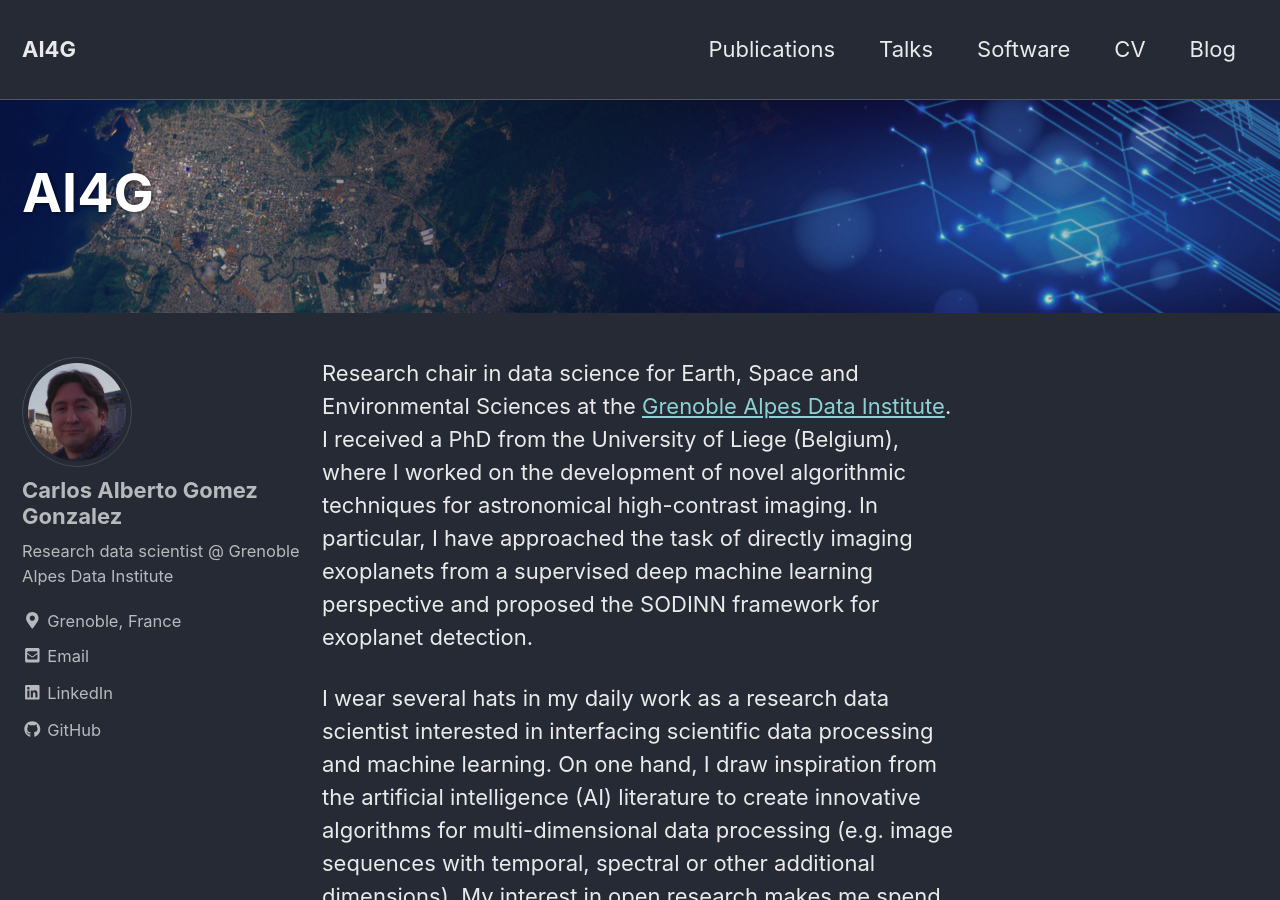
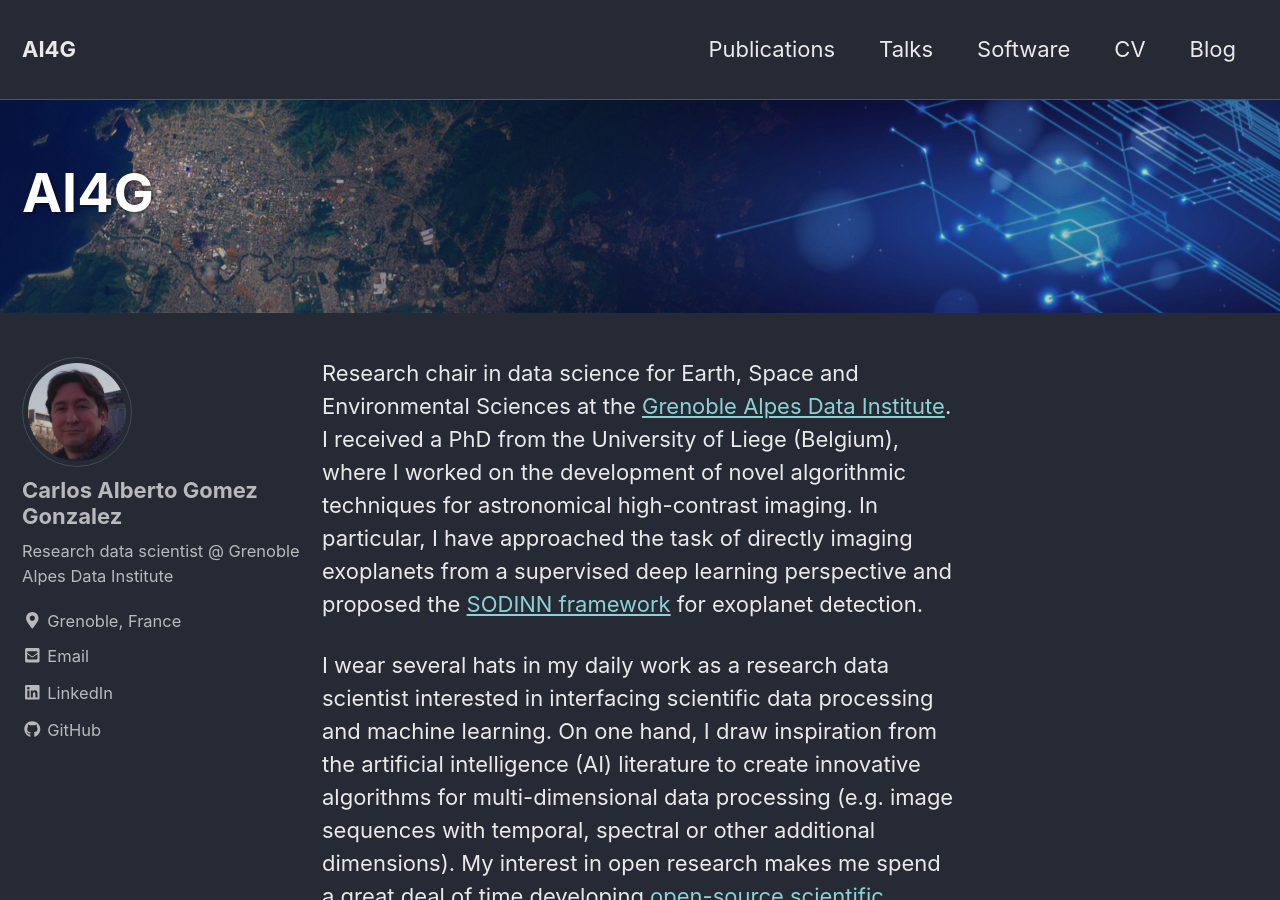
Before and after one commit to carlos-gg/carlos-gg.github.io, a Jekyll site: the page built from index.md, in a window 1280 px wide and 900 px high. Built offline with Jekyll 4.4.1, drawn with Linux system fonts in a browser that asks for light colours; nearby versions of some CDN libraries; our own code applies the rules of GitHub Pages for plain Markdown files; the list of posts is cut into pages by our own code; some of the changed lines change nothing that is shown; some of the changed text lies outside the part shown.

Commit message:
Updating index

```diff
--- a/index.md
+++ b/index.md
@@ -1,6 +1,6 @@
-Research chair in data science for Earth, Space and Environmental Sciences at the [Grenoble Alpes Data Institute](https://data-institute.univ-grenoble-alpes.fr/). I received a PhD from the University of Liege (Belgium), where I worked on the development of novel algorithmic techniques for astronomical high-contrast imaging. In particular, I have approached the task of directly imaging exoplanets from a supervised deep machine learning perspective and proposed the SODINN framework for exoplanet detection.
+Research chair in data science for Earth, Space and Environmental Sciences at the [Grenoble Alpes Data Institute](https://data-institute.univ-grenoble-alpes.fr/). I received a PhD from the University of Liege (Belgium), where I worked on the development of novel algorithmic techniques for astronomical high-contrast imaging. In particular, I have approached the task of directly imaging exoplanets from a supervised deep learning perspective and proposed the [SODINN framework](https://www.aanda.org/articles/aa/abs/2018/05/aa31961-17/aa31961-17.html) for exoplanet detection.
 
-I wear several hats in my daily work as a research data scientist interested in interfacing scientific data processing and machine learning. On one hand, I draw inspiration from the artificial intelligence (AI) literature to create innovative algorithms for multi-dimensional data processing (e.g. image sequences with temporal, spectral or other additional dimensions). My interest in open research makes me spend a great deal of time developing open-source scientific computing tools (see my [GitHub profile](https://github.com/carlgogo/)), planning [data challenges](https://carlgogo.github.io/exoimaging_challenge/) and [spreading the word about open research practices](https://grenoble-alpes-data-institute.github.io/2018-05-31-grenoble-software-carpentry/).
+I wear several hats in my daily work as a research data scientist interested in interfacing scientific data processing and machine learning. On one hand, I draw inspiration from the artificial intelligence (AI) literature to create innovative algorithms for multi-dimensional data processing (e.g. image sequences with temporal, spectral or other additional dimensions). My interest in open research makes me spend a great deal of time developing [open-source scientific computing tools](https://github.com/carlgogo/), [conducting data challenges](https://carlgogo.github.io/exoimaging_challenge/) and [spreading the word about open research practices](https://grenoble-alpes-data-institute.github.io/2018-05-31-grenoble-software-carpentry/).
 
 Nowadays, my interest is shifting towards the application of data science and AI for the solution of some of society's biggest challenges, such as environmental sustainability and climate change.
 
```
